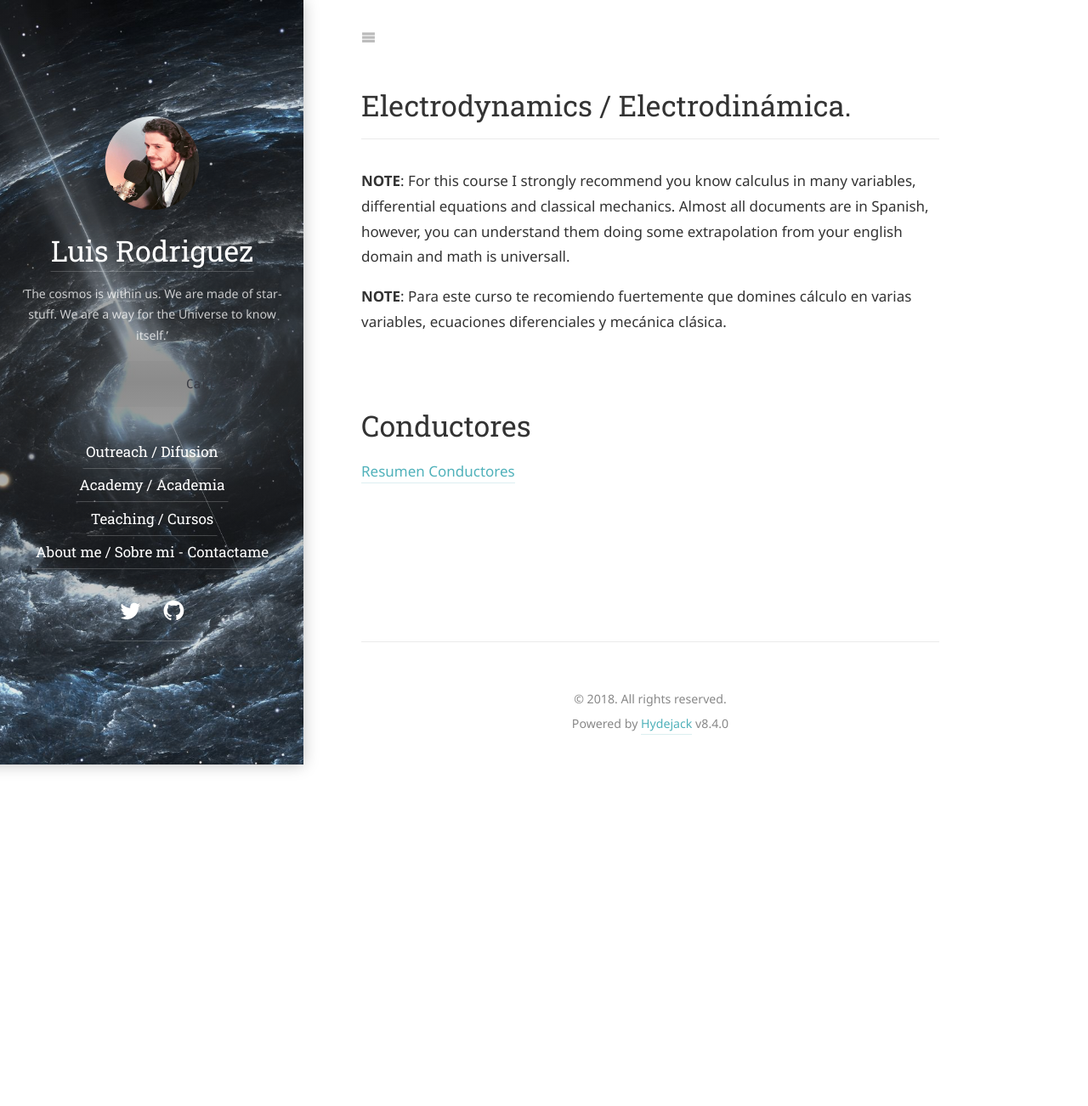
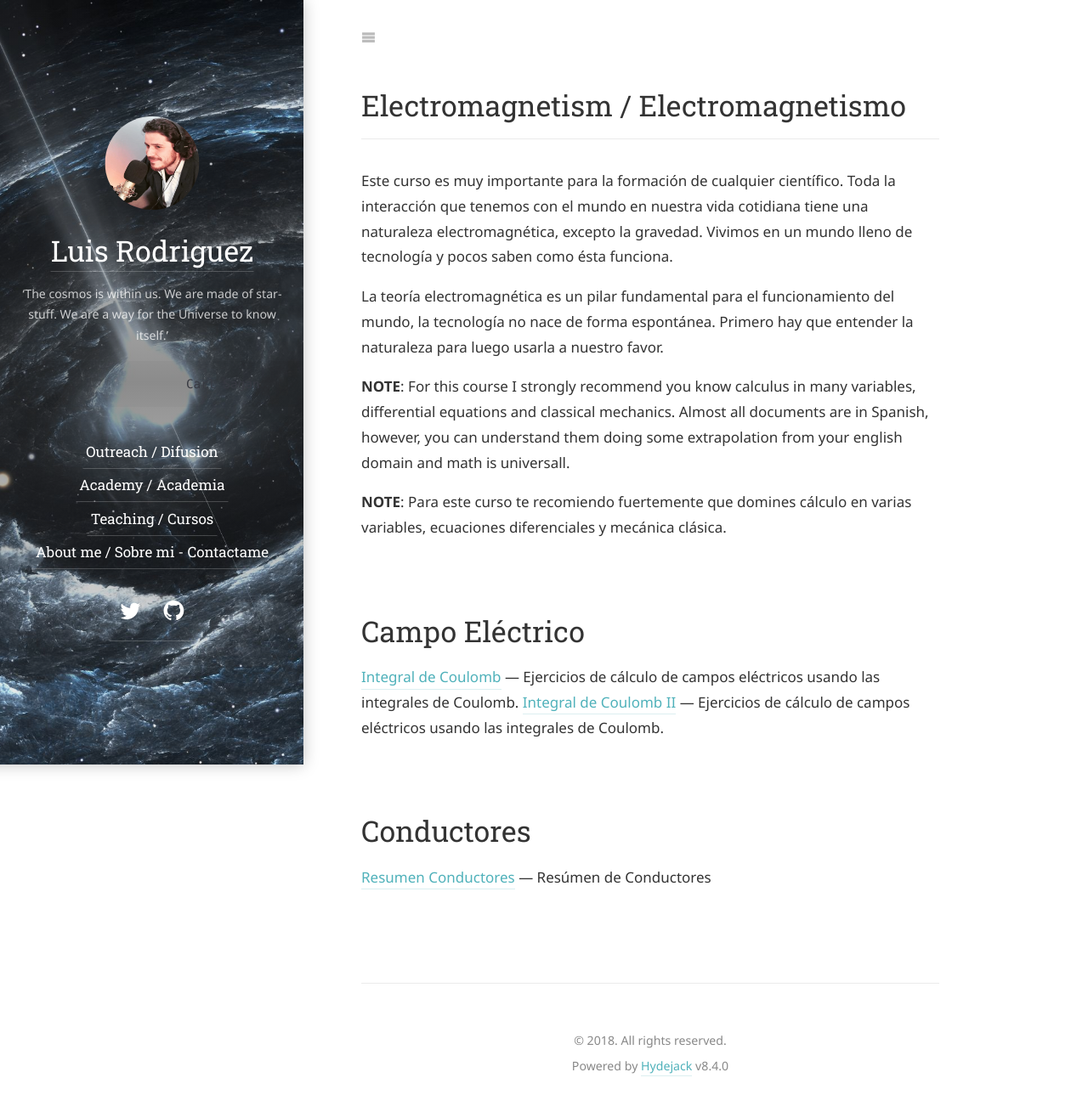
Before and after one commit to Lsrodrig/lsrodrig.github.io, a Jekyll site: the page built from docs/Electromagnetism.md, in a window 1280 px wide. Shown: the whole page at 85% size. Built offline with Jekyll 4.4.1, drawn with Linux system fonts in a browser that asks for light colours; some web fonts are replaced; our own code applies the rules of GitHub Pages for plain Markdown files.

Commit message:
Update Electromagnetism.md

```diff
--- a/docs/Electromagnetism.md
+++ b/docs/Electromagnetism.md
@@ -6,9 +6,12 @@ description: >
 hide_description: true
 ---
 
-# Electrodynamics / Electrodinámica.
+# Electromagnetism / Electromagnetismo
 
 
+Este curso es muy importante para la formación de cualquier científico. Toda la interacción que tenemos con el mundo en nuestra vida cotidiana tiene una naturaleza electromagnética, excepto la gravedad. Vivimos en un mundo lleno de tecnología y pocos saben como ésta funciona.
+
+La teoría electromagnética es un pilar fundamental para el funcionamiento del mundo, la tecnología no nace de forma espontánea. Primero hay que entender la naturaleza para luego usarla a nuestro favor.
 
 
 
@@ -17,8 +20,11 @@ hide_description: true
 **NOTE**: Para este curso te recomiendo fuertemente que domines cálculo en varias variables, ecuaciones diferenciales y mecánica clásica.
 
 
+# Campo Eléctrico
 
+[Integral de Coulomb](https://drive.google.com/file/d/1GmAe1T22fhpqSTj7wvUJ4z1xTXDTTE-G/view?usp=sharing) --- Ejercicios de cálculo de campos eléctricos usando las integrales de Coulomb.
+[Integral de Coulomb II](https://drive.google.com/file/d/1haepUHjz8HykGV6yeCnlq4WimNsVom1N/view?usp=sharing)  ---  Ejercicios de cálculo de campos eléctricos usando las integrales de Coulomb.
 
 # Conductores
 
-[Resumen Conductores](https://drive.google.com/file/d/1DuYSy9pLAqzWt6TZRZRVi_GWwJhhno8t/view?usp=sharing)
+[Resumen Conductores](https://drive.google.com/file/d/1DuYSy9pLAqzWt6TZRZRVi_GWwJhhno8t/view?usp=sharing) --- Resúmen de Conductores
```
